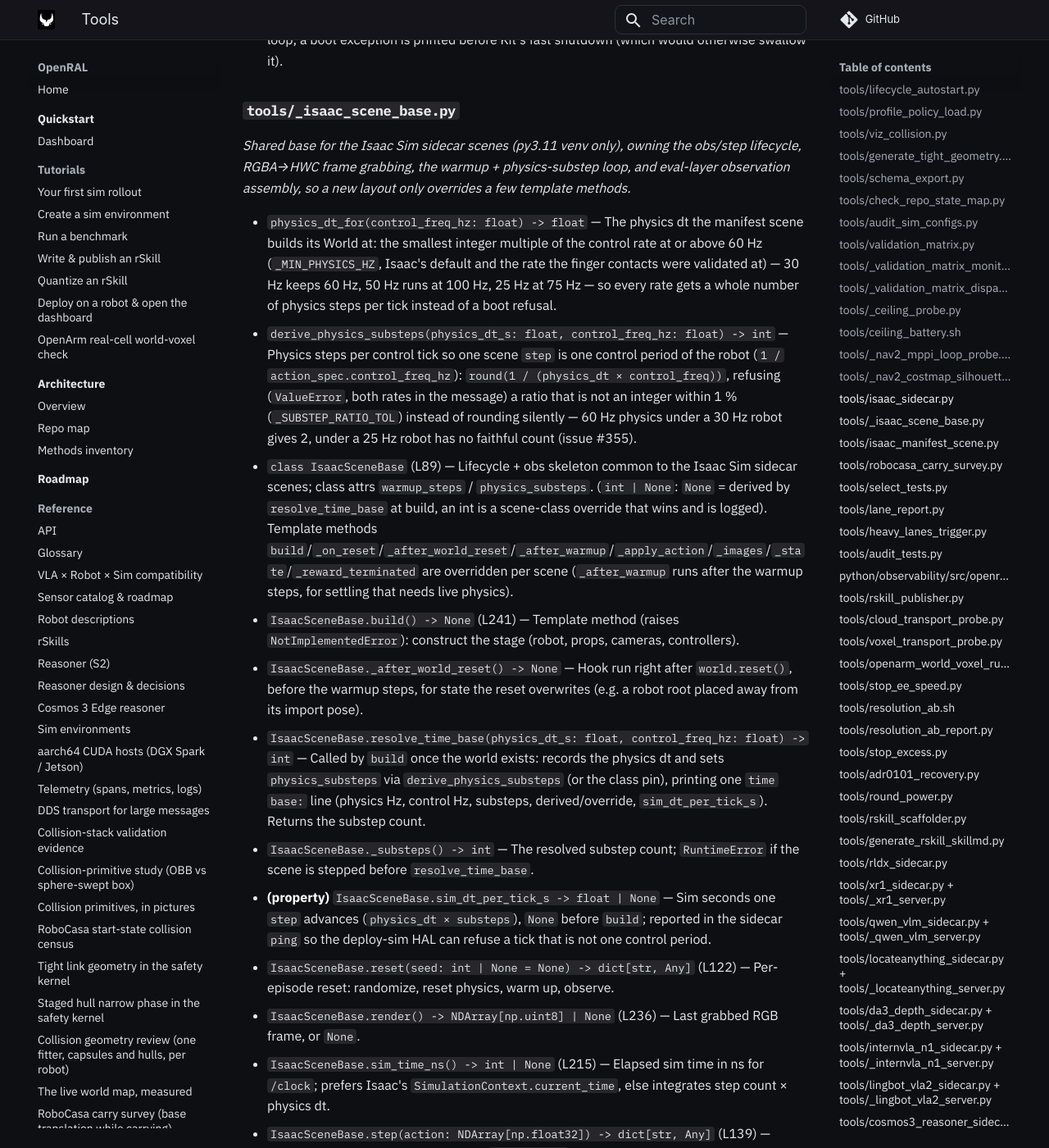
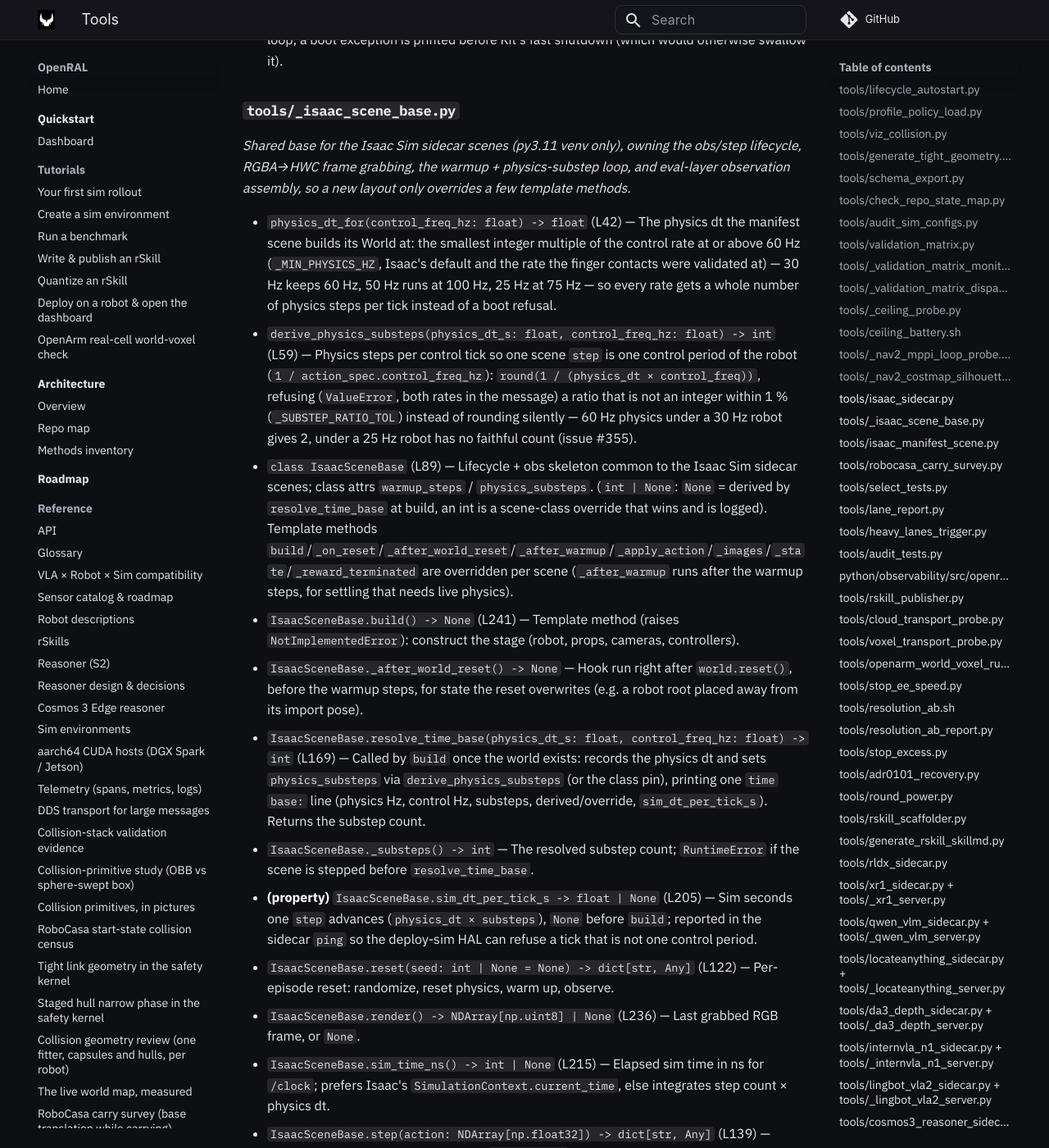
Before and after one commit to OpenRAL/openral, an MkDocs documentation site: the page built from docs/methods/10-tools.md, in a window 1280 px wide and 1400 px high, scrolled down 13459 px. Shown: the whole window at 82% size. Built offline with MkDocs 1.6.1 and Material for MkDocs 9.7.7, drawn with Linux system fonts in a browser that asks for light colours; comment, search, counter and statistics services are not loaded.

Commit message:
fix(docs): restore the line markers on the Isaac time-base methods entries
#364 rewrote the IsaacSceneBase block of docs/methods/10-tools.md without
the (Lnn) markers on physics_dt_for, derive_physics_substeps,
IsaacSceneBase.resolve_time_base and IsaacSceneBase.sim_dt_per_tick_s, so
refresh_methods_linenos.py --check --coverage (part of just lint) counts
them as undocumented and fails on master.

Co-Authored-By: Claude Opus 5.5 <noreply@anthropic.com>
Signed-off-by: Adrian <adrianllopart@gmail.com>

```diff
--- a/docs/methods/10-tools.md
+++ b/docs/methods/10-tools.md
@@ -205,14 +205,14 @@ _Isaac Sim scene sidecar, running Isaac Lab/Kit in its own py3.11 venv, auto-spa
 ### `tools/_isaac_scene_base.py`
 _Shared base for the Isaac Sim sidecar scenes (py3.11 venv only), owning the obs/step lifecycle, RGBA→HWC frame grabbing, the warmup + physics-substep loop, and eval-layer observation assembly, so a new layout only overrides a few template methods._
 
-- `physics_dt_for(control_freq_hz: float) -> float` — The physics dt the manifest scene builds its World at: the smallest integer multiple of the control rate at or above 60 Hz (`_MIN_PHYSICS_HZ`, Isaac's default and the rate the finger contacts were validated at) — 30 Hz keeps 60 Hz, 50 Hz runs at 100 Hz, 25 Hz at 75 Hz — so every rate gets a whole number of physics steps per tick instead of a boot refusal.
-- `derive_physics_substeps(physics_dt_s: float, control_freq_hz: float) -> int` — Physics steps per control tick so one scene `step` is one control period of the robot (`1 / action_spec.control_freq_hz`): `round(1 / (physics_dt × control_freq))`, refusing (`ValueError`, both rates in the message) a ratio that is not an integer within 1 % (`_SUBSTEP_RATIO_TOL`) instead of rounding silently — 60 Hz physics under a 30 Hz robot gives 2, under a 25 Hz robot has no faithful count (issue #355).
+- `physics_dt_for(control_freq_hz: float) -> float` (L42) — The physics dt the manifest scene builds its World at: the smallest integer multiple of the control rate at or above 60 Hz (`_MIN_PHYSICS_HZ`, Isaac's default and the rate the finger contacts were validated at) — 30 Hz keeps 60 Hz, 50 Hz runs at 100 Hz, 25 Hz at 75 Hz — so every rate gets a whole number of physics steps per tick instead of a boot refusal.
+- `derive_physics_substeps(physics_dt_s: float, control_freq_hz: float) -> int` (L59) — Physics steps per control tick so one scene `step` is one control period of the robot (`1 / action_spec.control_freq_hz`): `round(1 / (physics_dt × control_freq))`, refusing (`ValueError`, both rates in the message) a ratio that is not an integer within 1 % (`_SUBSTEP_RATIO_TOL`) instead of rounding silently — 60 Hz physics under a 30 Hz robot gives 2, under a 25 Hz robot has no faithful count (issue #355).
 - `class IsaacSceneBase` (L89) — Lifecycle + obs skeleton common to the Isaac Sim sidecar scenes; class attrs `warmup_steps` / `physics_substeps`. (`int | None`: `None` = derived by `resolve_time_base` at build, an int is a scene-class override that wins and is logged). Template methods `build`/`_on_reset`/`_after_world_reset`/`_after_warmup`/`_apply_action`/`_images`/`_state`/`_reward_terminated` are overridden per scene (`_after_warmup` runs after the warmup steps, for settling that needs live physics).
   - `IsaacSceneBase.build() -> None` (L241) — Template method (raises `NotImplementedError`): construct the stage (robot, props, cameras, controllers).
   - `IsaacSceneBase._after_world_reset() -> None` — Hook run right after `world.reset()`, before the warmup steps, for state the reset overwrites (e.g. a robot root placed away from its import pose).
-  - `IsaacSceneBase.resolve_time_base(physics_dt_s: float, control_freq_hz: float) -> int` — Called by `build` once the world exists: records the physics dt and sets `physics_substeps` via `derive_physics_substeps` (or the class pin), printing one `time base:` line (physics Hz, control Hz, substeps, derived/override, `sim_dt_per_tick_s`). Returns the substep count.
+  - `IsaacSceneBase.resolve_time_base(physics_dt_s: float, control_freq_hz: float) -> int` (L169) — Called by `build` once the world exists: records the physics dt and sets `physics_substeps` via `derive_physics_substeps` (or the class pin), printing one `time base:` line (physics Hz, control Hz, substeps, derived/override, `sim_dt_per_tick_s`). Returns the substep count.
   - `IsaacSceneBase._substeps() -> int` — The resolved substep count; `RuntimeError` if the scene is stepped before `resolve_time_base`.
-  - **(property)** `IsaacSceneBase.sim_dt_per_tick_s -> float | None` — Sim seconds one `step` advances (`physics_dt × substeps`), `None` before `build`; reported in the sidecar `ping` so the deploy-sim HAL can refuse a tick that is not one control period.
+  - **(property)** `IsaacSceneBase.sim_dt_per_tick_s -> float | None` (L205) — Sim seconds one `step` advances (`physics_dt × substeps`), `None` before `build`; reported in the sidecar `ping` so the deploy-sim HAL can refuse a tick that is not one control period.
   - `IsaacSceneBase.reset(seed: int | None = None) -> dict[str, Any]` (L122) — Per-episode reset: randomize, reset physics, warm up, observe.
   - `IsaacSceneBase.render() -> NDArray[np.uint8] | None` (L236) — Last grabbed RGB frame, or `None`.
   - `IsaacSceneBase.sim_time_ns() -> int | None` (L215) — Elapsed sim time in ns for `/clock`; prefers Isaac's `SimulationContext.current_time`, else integrates step count × physics dt.
```
